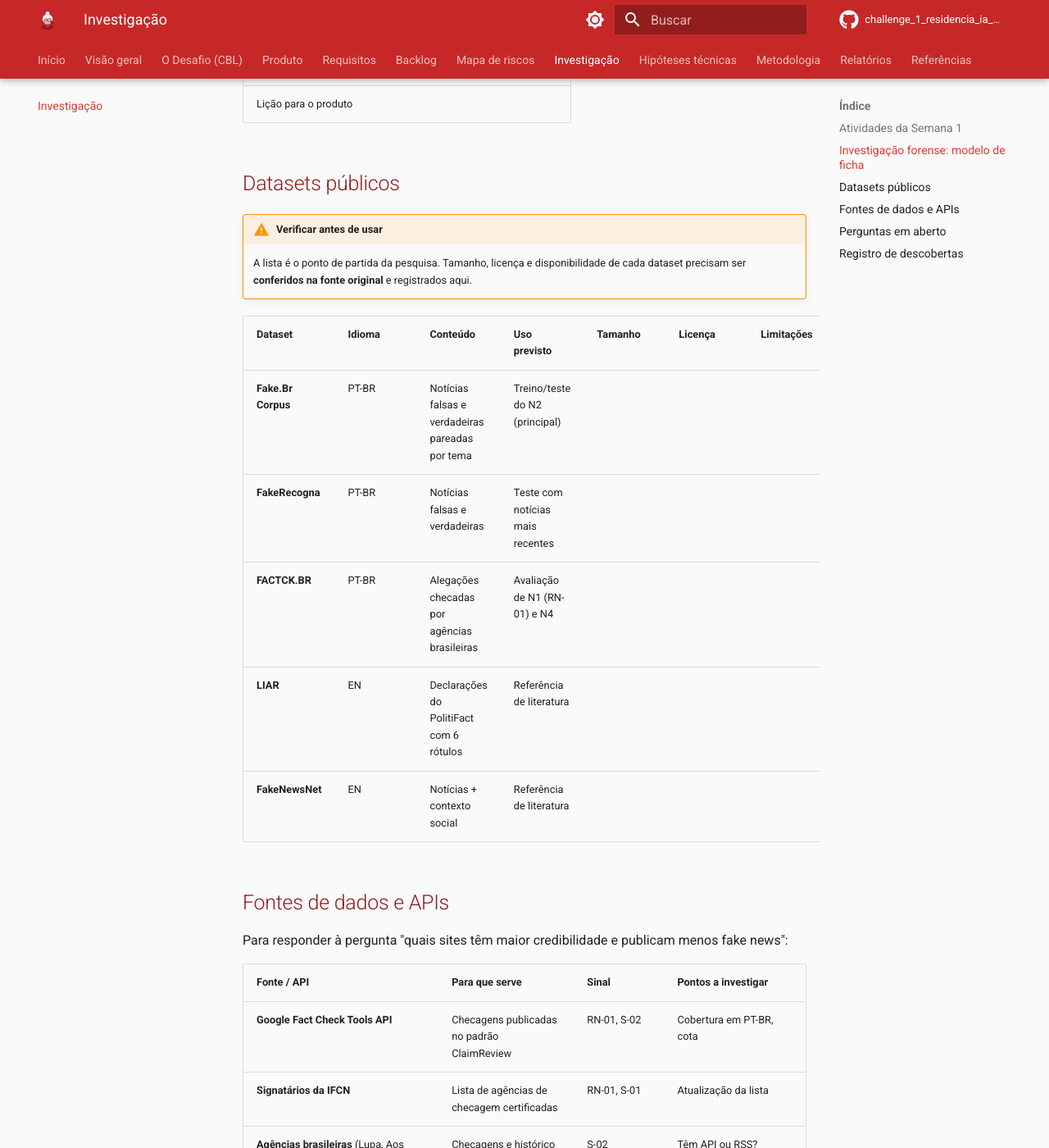
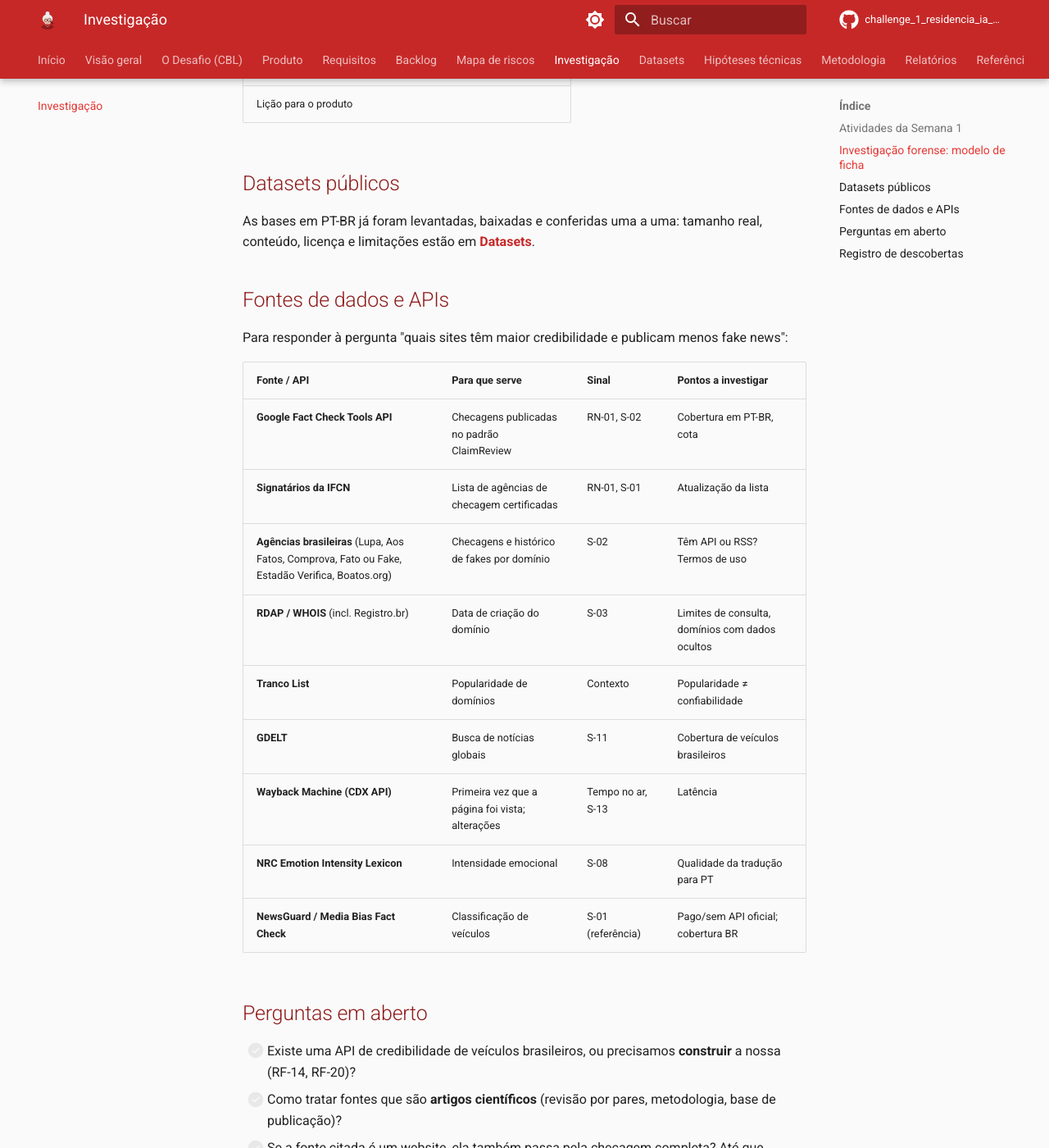
Before and after one commit to Challenge-1-Grupo-04-Residencia/challenge_1_residencia_ia_grupo_4, an MkDocs documentation site: the page built from docs/investigacao.md, in a window 1280 px wide and 1400 px high, scrolled down 1349 px. Shown: the whole window at 82% size. Built offline with MkDocs 1.6.1 and Material for MkDocs 9.7.7, drawn with Linux system fonts in a browser that asks for light colours; comment, search, counter and statistics services are not loaded; some of the changed text lies outside the part shown.

Commit message:
docs: levanta e documenta datasets em PT-BR para a fase Investigate
Adiciona a página Datasets com as bases em português já baixadas e
conferidas (contagem real de registros, não o número anunciado pelos
artigos), separadas em dois grupos: corpora rotulados para treinar o
classificador e bases de ciclo de vida da desinformação, que mostram
como uma alegação nasce e se espalha.

Inclui scripts/baixar_datasets.sh para reproduzir os downloads e ignora
datasets/ (1,3 GB) no controle de versão.

Co-Authored-By: Claude Opus 5 <noreply@anthropic.com>

```diff
--- a/docs/investigacao.md
+++ b/docs/investigacao.md
@@ -40,17 +40,8 @@ Use uma ficha por caso estudado:
 
 ## Datasets públicos
 
-!!! warning "Verificar antes de usar"
-    A lista é o ponto de partida da pesquisa. Tamanho, licença e disponibilidade de cada
-    dataset precisam ser **conferidos na fonte original** e registrados aqui.
-
-| Dataset | Idioma | Conteúdo | Uso previsto | Tamanho | Licença | Limitações |
-| --- | --- | --- | --- | --- | --- | --- |
-| **Fake.Br Corpus** | PT-BR | Notícias falsas e verdadeiras pareadas por tema | Treino/teste do N2 (principal) | | | |
-| **FakeRecogna** | PT-BR | Notícias falsas e verdadeiras | Teste com notícias mais recentes | | | |
-| **FACTCK.BR** | PT-BR | Alegações checadas por agências brasileiras | Avaliação de N1 (RN-01) e N4 | | | |
-| **LIAR** | EN | Declarações do PolitiFact com 6 rótulos | Referência de literatura | | | |
-| **FakeNewsNet** | EN | Notícias + contexto social | Referência de literatura | | | |
+As bases em PT-BR já foram levantadas, baixadas e conferidas uma a uma: tamanho real,
+conteúdo, licença e limitações estão em **[Datasets](datasets.md)**.
 
 ## Fontes de dados e APIs
 
--- a/mkdocs.yml
+++ b/mkdocs.yml
@@ -66,6 +66,7 @@ nav:
       # - DoR e DoD: backlog/dor-dod.md
   - Mapa de riscos: riscos.md
   - Investigação: investigacao.md
+  - Datasets: datasets.md
   - Hipóteses técnicas: hipoteses.md
   - Metodologia: metodologia.md
   - Relatórios: relatorios.md
```
Also changed, not shown: docs/datasets.md (added, +80 -0 lines), 2 other files.
